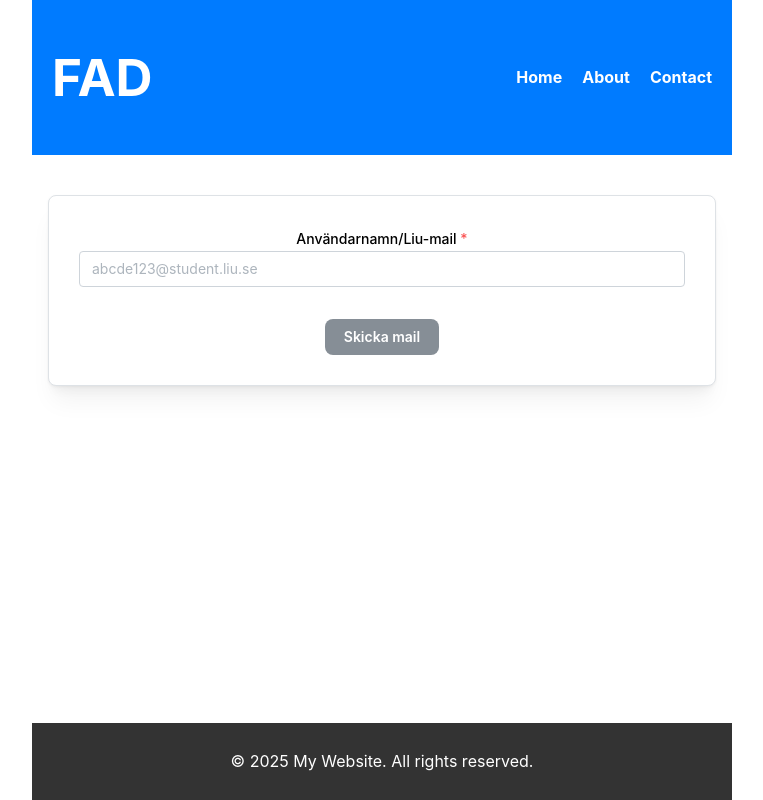
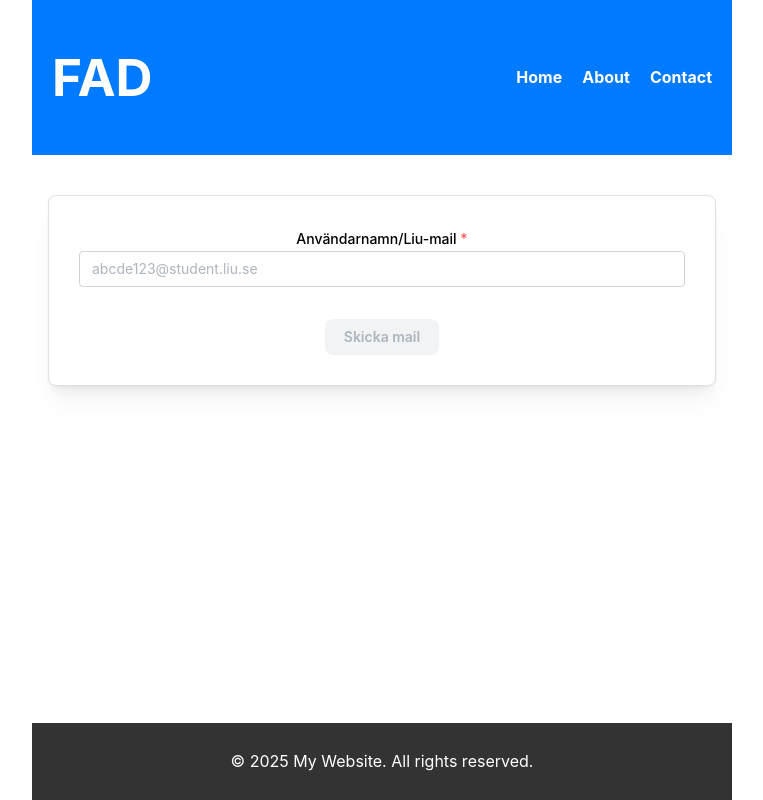
Before and after one commit to TDDD96-group10/FAD, a React (Vite) app in the folder fad_frontend/: page /test in a window 1280 px wide. Shown: the whole page, without its empty margins (258-1021 px from the left). Built offline with nearby package versions, Linux system fonts and the light colour scheme.

Commit message:
tweak docker yml

```diff
--- a/fad_frontend/src/pages/logintest.tsx
+++ b/fad_frontend/src/pages/logintest.tsx
@@ -44,6 +44,9 @@ function AuthenticationTitle() {
         },
       });
 
+
+
+
     return (
         <Container size={840} my={40}>
         <Title ta="center" className="title">
@@ -55,9 +58,17 @@ function AuthenticationTitle() {
             key={form.key('email')}
             {...form.getInputProps('email')}
             />
-            <Button  mt="xl" radius="md" color="gray" onClick={handleClick}>
-            Skicka mail
-            </Button>
+
+            {form.isValid() ?
+                <Button mt="xl" radius="md" color="gray" onClick={handleClick}>
+                Skicka mail
+                </Button>
+            :
+                <Button disabled mt="xl" radius="md" color="gray" onClick={handleClick}>
+                Skicka mail
+                </Button>
+            }
+
         </Paper>
         </Container>
     );
```
Also changed, not shown: 1 other file (tests, documents, lock files or other folders).
